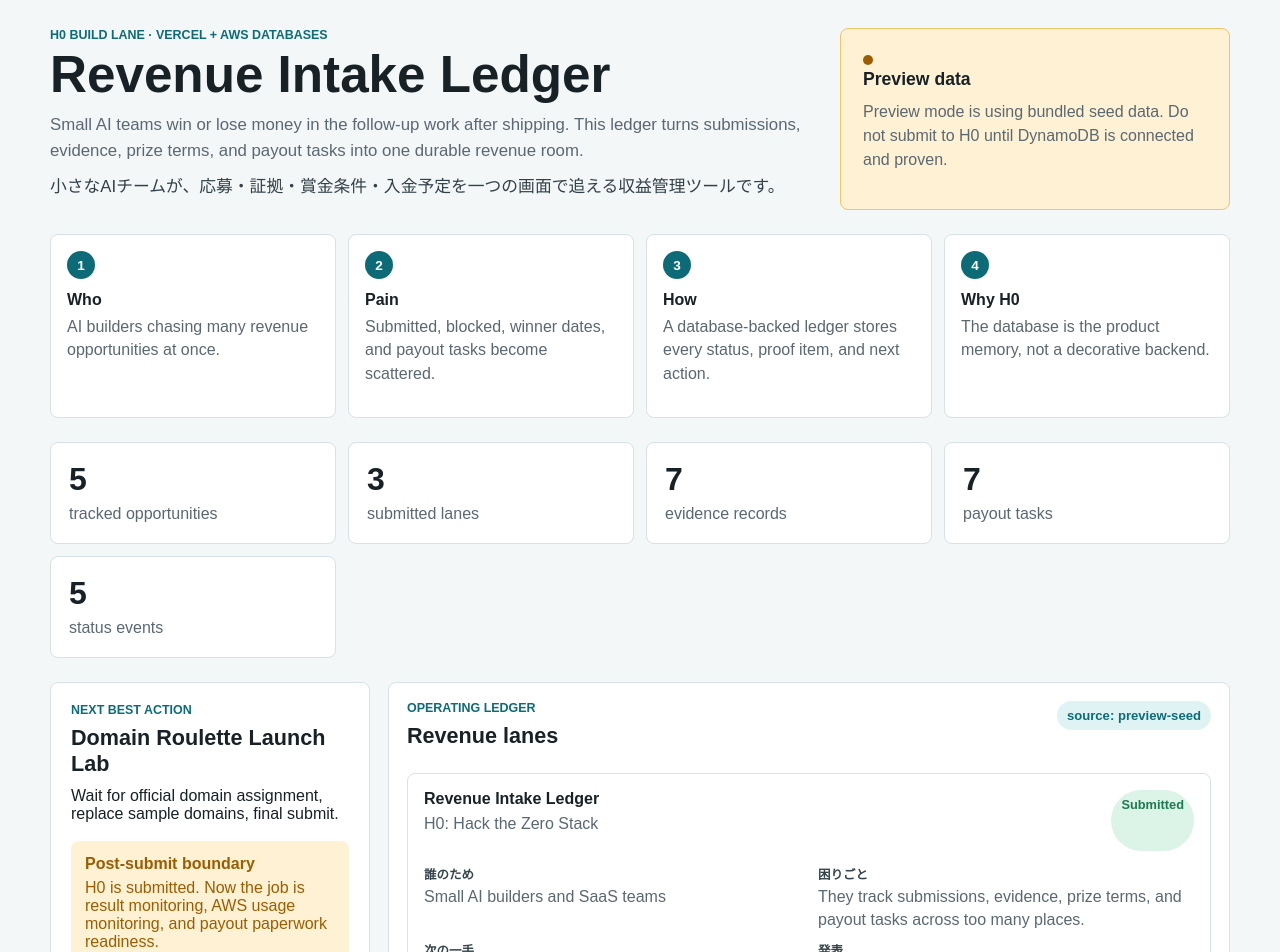
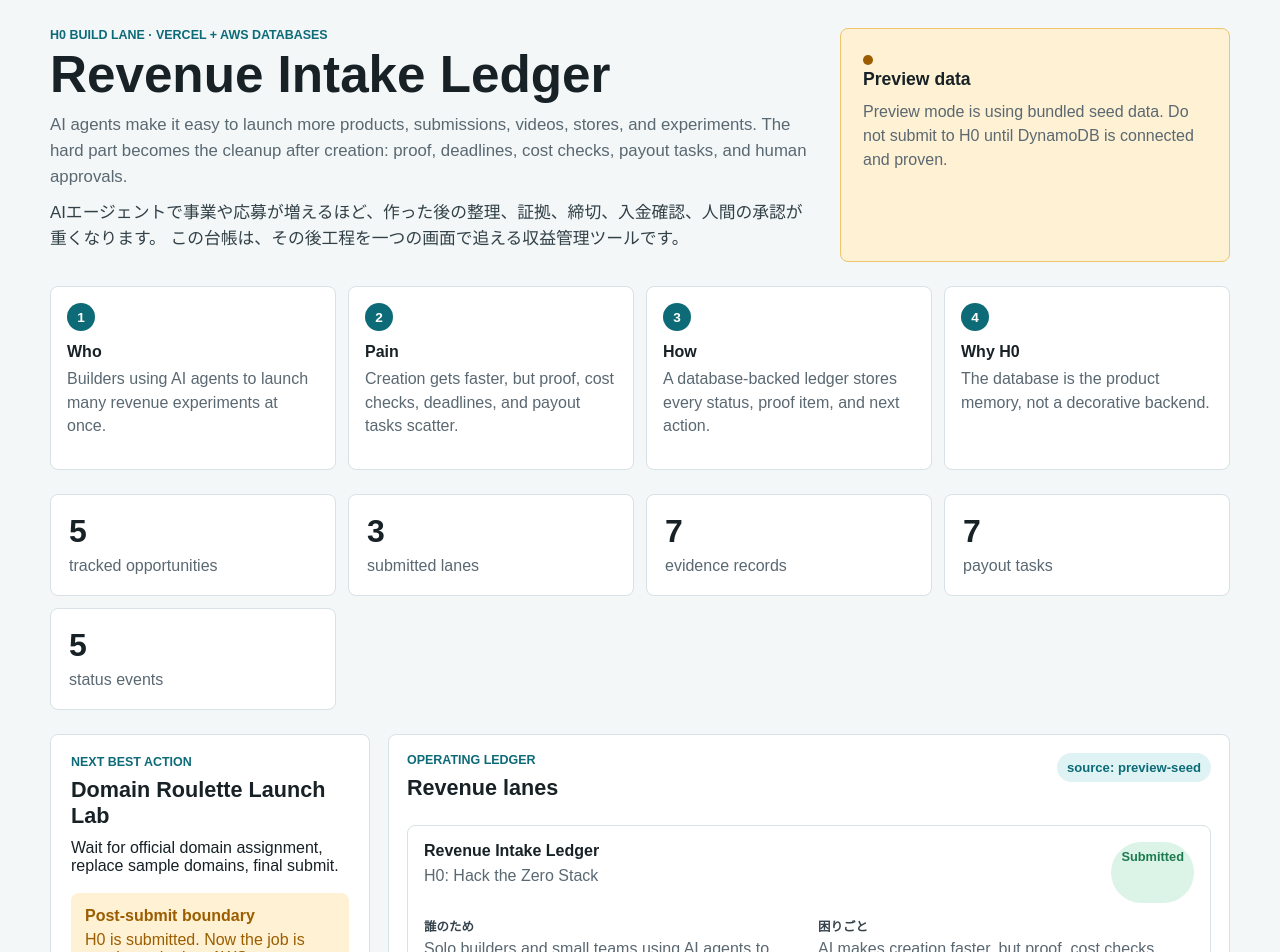
Before and after one commit to daideguchi/revenue-intake-ledger, a Next.js app: page / in a window 1280 px wide. Shown: the top 952 px of the page. Built offline with nearby package versions, Linux system fonts and the light colour scheme.

Commit message:
Clarify agent-era revenue cleanup story

```diff
--- a/app/page.tsx
+++ b/app/page.tsx
@@ -51,11 +51,12 @@
           <p className="eyebrow">H0 Build Lane · Vercel + AWS Databases</p>
           <h1>Revenue Intake Ledger</h1>
           <p className="lead">
-            Small AI teams win or lose money in the follow-up work after shipping. This ledger turns submissions,
-            evidence, prize terms, and payout tasks into one durable revenue room.
+            AI agents make it easy to launch more products, submissions, videos, stores, and experiments. The hard
+            part becomes the cleanup after creation: proof, deadlines, cost checks, payout tasks, and human approvals.
           </p>
           <p className="lead ja">
-            小さなAIチームが、応募・証拠・賞金条件・入金予定を一つの画面で追える収益管理ツールです。
+            AIエージェントで事業や応募が増えるほど、作った後の整理、証拠、締切、入金確認、人間の承認が重くなります。
+            この台帳は、その後工程を一つの画面で追える収益管理ツールです。
           </p>
         </div>
         <div className={`db-card ${health.database === "dynamodb" ? "live" : "preview"}`}>
@@ -69,12 +70,12 @@
         <div>
           <span>1</span>
           <strong>Who</strong>
-          <p>AI builders chasing many revenue opportunities at once.</p>
+          <p>Builders using AI agents to launch many revenue experiments at once.</p>
         </div>
         <div>
           <span>2</span>
           <strong>Pain</strong>
-          <p>Submitted, blocked, winner dates, and payout tasks become scattered.</p>
+          <p>Creation gets faster, but proof, cost checks, deadlines, and payout tasks scatter.</p>
         </div>
         <div>
           <span>3</span>
@@ -265,7 +266,7 @@
           <h2>The database is the product memory.</h2>
           <p>
             DynamoDB stores opportunities, evidence items, prize terms, payout tasks, status history, and AI suggestions.
-            The current production app is connected to DynamoDB, and the proof board keeps final submission claims honest.
+            In an agent-heavy workflow, this shared memory keeps humans and AI aligned after the first launch.
           </p>
         </div>
         <ul>
--- a/lib/revenue-data.ts
+++ b/lib/revenue-data.ts
@@ -74,8 +74,8 @@
     program: "H0: Hack the Zero Stack",
     status: "submitted",
     plainStatus: "Submitted to H0 Devpost",
-    audience: "Small AI builders and SaaS teams",
-    problem: "They track submissions, evidence, prize terms, and payout tasks across too many places.",
+    audience: "Solo builders and small teams using AI agents to launch many revenue experiments",
+    problem: "AI makes creation faster, but proof, cost checks, deadlines, payout tasks, and approvals scatter after launch.",
     nextAction: "Monitor the H0 result date, AWS usage, and any payout paperwork from organizers.",
     awardDate: "2026-07-31 14:00 PDT",
     payoutEstimate: "If selected, after required forms are verified; plan for up to 60 days.",
@@ -84,7 +84,7 @@
     evidenceCount: 6,
     payoutTaskCount: 6,
     risk: "Submitted and backed by DynamoDB, but AWS promotional credits are still not a hard spending cap; keep usage tiny and monitored.",
-    aiSuggestion: "The final Devpost submission is complete. Keep the AWS table minimal, monitor Cost Explorer, and prepare winner/payout follow-up."
+    aiSuggestion: "The final Devpost submission is complete. Keep the AWS table minimal, monitor Cost Explorer, and use the ledger as shared memory between humans and agents."
   },
   {
     id: "coexistence",
--- a/scripts/verify.mjs
+++ b/scripts/verify.mjs
@@ -62,7 +62,7 @@
     throw new Error("proof work queue access pattern missing");
   }
   if (!html.includes("Revenue Intake Ledger")) throw new Error("landing dashboard missing title");
-  if (!html.includes("小さなAIチーム")) throw new Error("Japanese guidance missing");
+  if (!html.includes("AIエージェントで事業や応募が増える")) throw new Error("Japanese guidance missing");
   if (!html.includes("DynamoDB")) throw new Error("database boundary missing");
   if (!html.includes("Single-table query proof")) throw new Error("single-table query proof missing");
   if (!html.includes("OPPORTUNITY#h0")) throw new Error("DynamoDB key proof missing");
```
Also changed, not shown: 2 other files (tests, documents, lock files or other folders).
